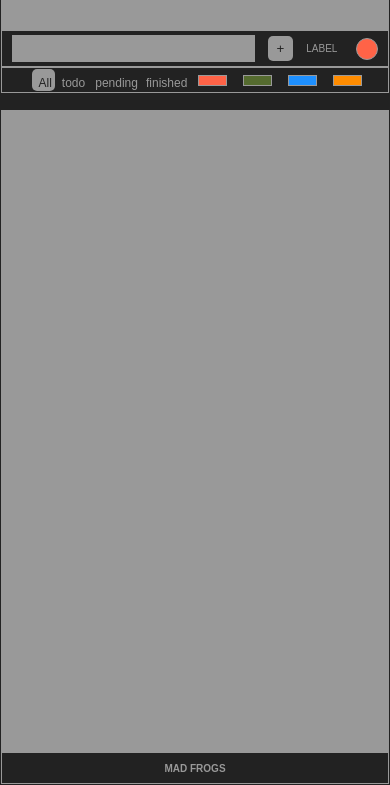
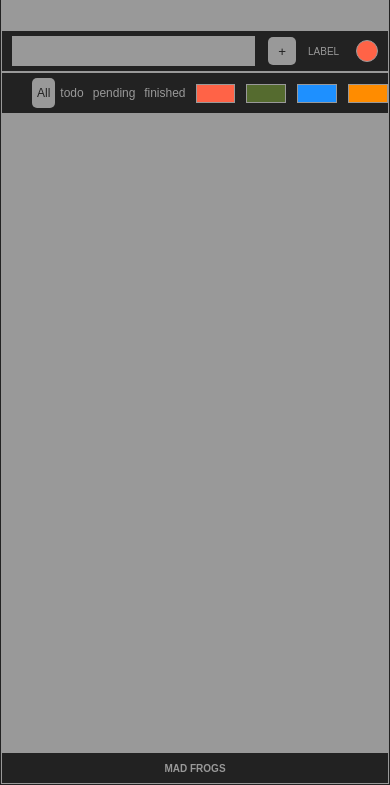
Before and after one commit to mehrdadazizkhani/todo-list, a plain HTML site: page index.html in a window 390 px wide. Shown: the part 61-846 px from the top of the page. Drawn offline with Linux system fonts and the light colour scheme.

Commit message:
css mobile version fixed

```diff
--- a/script.js
+++ b/script.js
@@ -94,7 +94,7 @@ function addHandler () {
     `
     cards.appendChild(card)
     input.value = ""}
-
+    input.focus()
     filterHandler()
 }
 
--- a/style.css
+++ b/style.css
@@ -195,6 +195,9 @@ h1 {
 }
 
 .filter-btn > div {
+    display: flex;
+    align-items: center;
+    justify-content: center;
     height: calc(100% - 3px);
     width: calc(100% - 3px);
     text-align: center;
@@ -352,7 +355,7 @@ h1 {
     }
 
     .inputs {
-        height: 35px;
+        height: 40px;
         padding: 0 10px;
         width: calc(100% - 22px);
     }
@@ -375,11 +378,12 @@ h1 {
 
     .input-section {
         flex-direction: column;
-        height: 80px;
+        height: fit-content;
     }
 
     .filters {
         font-size: 1.2rem;
+        height: 40px;
     }
 
     .filter-color {
```
